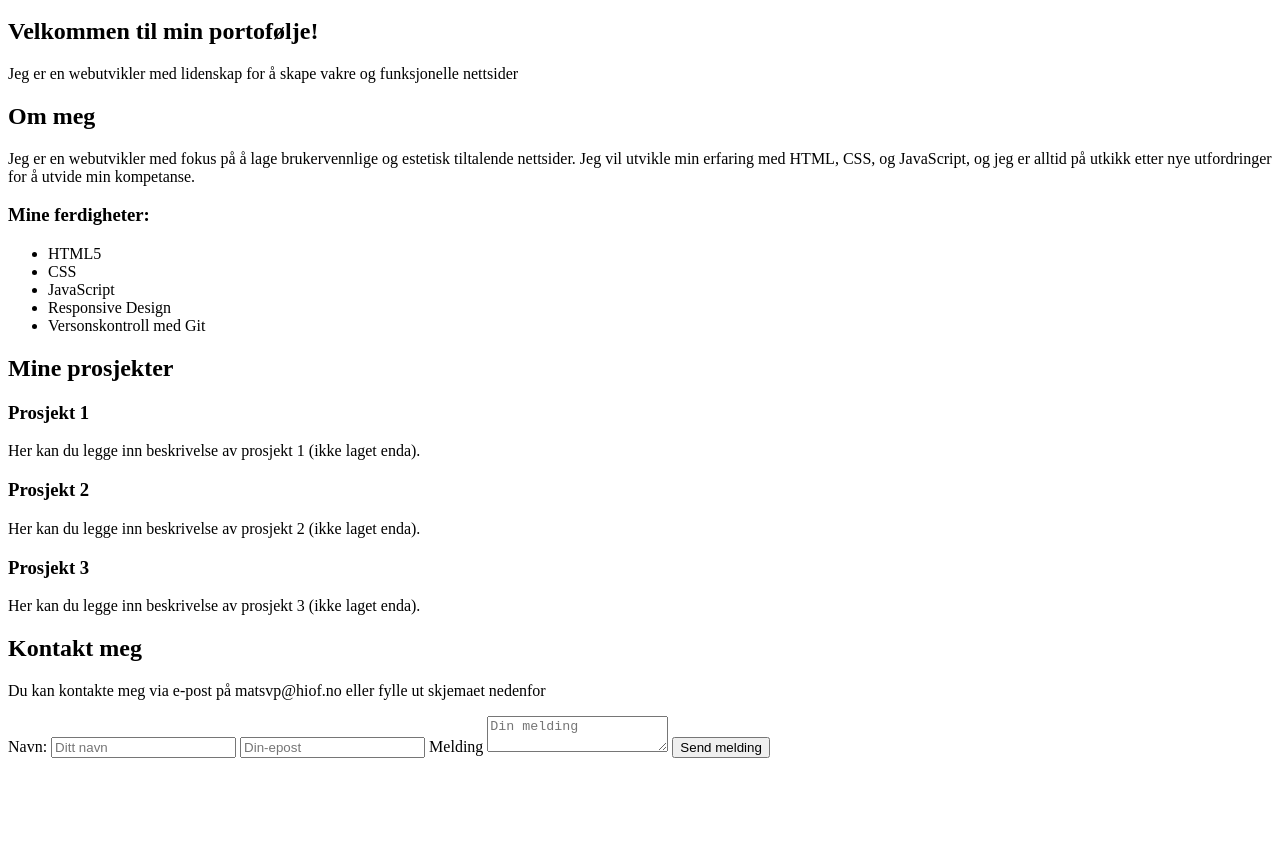
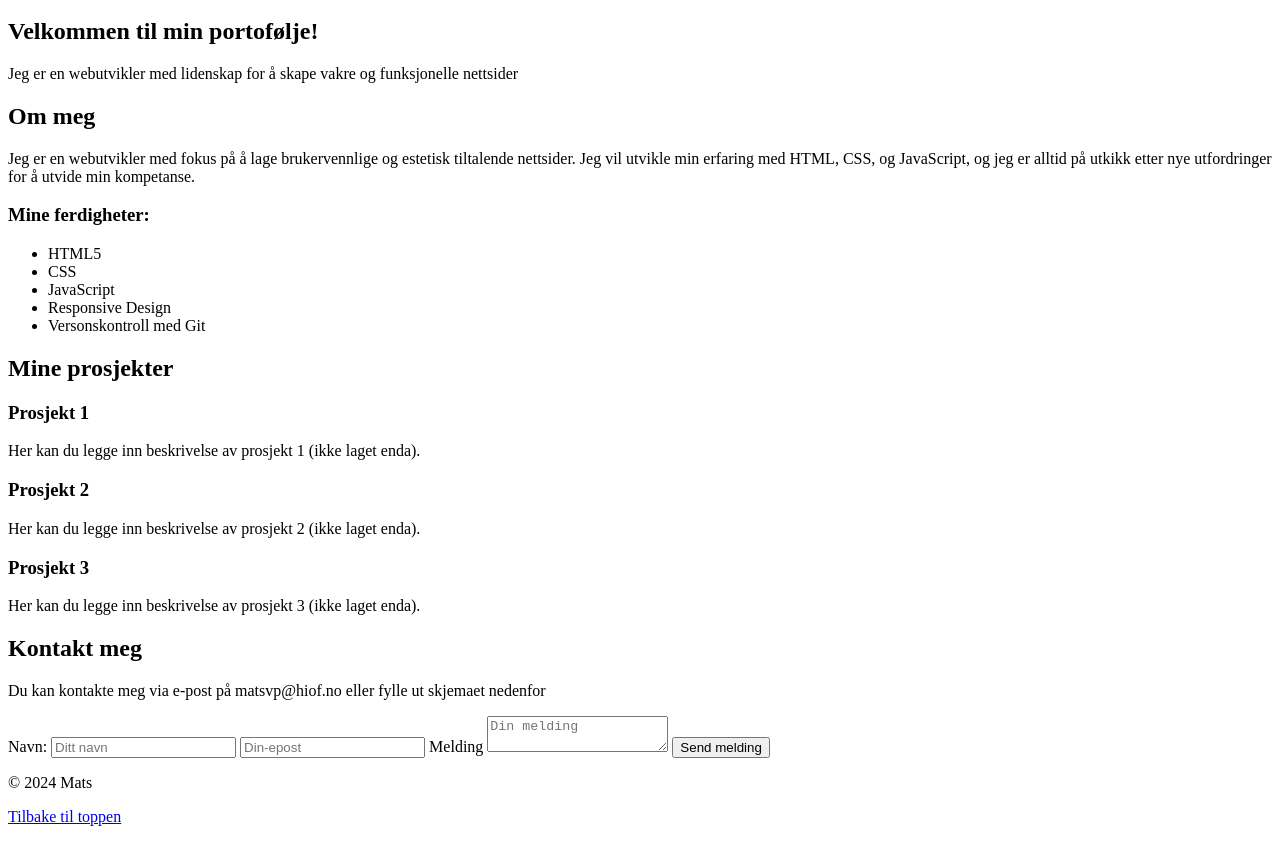
Before and after one commit to Matsvp/Mats-Prosjekter, a plain HTML site: page Nettsideport/index.html in a window 1280 px wide. Shown: the part 154-996 px from the top of the page. Before the commit the page ends 920 px from the top, so only its background shows below. Drawn offline with Linux system fonts and the light colour scheme.

Commit message:
la til footer

```diff
--- a/Nettsideport/index.html
+++ b/Nettsideport/index.html
@@ -65,5 +65,9 @@
             </form>
         </section>
       </main>
+      <footer>
+        <p>&copy; 2024 Mats</p>
+        <p><a href="#hjem">Tilbake til toppen</a></p>
+    </footer>
     </body>
 </html>
```
